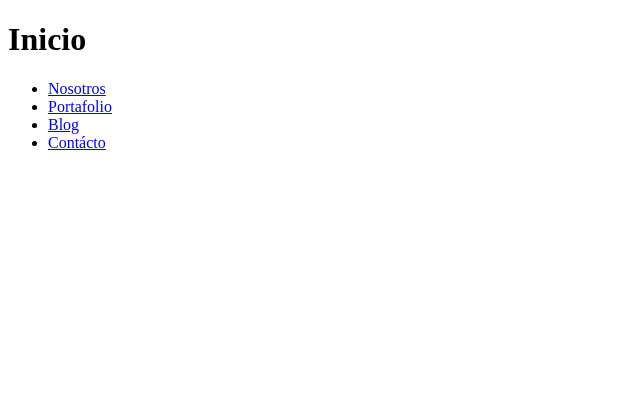
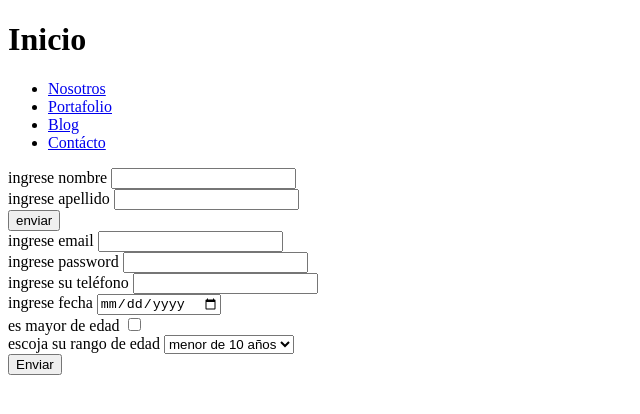
Before and after one commit to Yac02/nav, a plain HTML site: page index.html in a window 1280 px wide. Shown: the whole page, without its empty margins (0-640 px from the left). Drawn offline with Linux system fonts and the light colour scheme.

Commit message:
three commit

```diff
--- a/index.html
+++ b/index.html
@@ -15,5 +15,65 @@
             <li><a href="/contacto.html">Contácto</a></li>
         </ul>
     </nav>
+
+
+    <form action="blog.html">
+        <div>
+            <label for="nombre">ingrese nombre</label>
+            <input id="nombre" type="text"/>
+        </div>
+
+        <div>
+            <label for="apellido">ingrese apellido</label>
+            <input id="apellido" type="text"/>
+        </div>
+
+        <input type="submit" value="enviar">
+
+        <div>
+            <label for="email">ingrese email</label>
+            <input id="email" type="email"/>
+        </div>
+
+        <div>
+            <label for="password">ingrese password</label>
+            <input id="password" type="password"/>
+        </div>
+
+        <div>
+            <label for="number">ingrese su teléfono</label>
+            <input id="number" type="number"/>
+        </div>
+
+        <div>
+            <label for="fecha">ingrese fecha</label>
+            <input id="fecha" type="date"/>
+        </div>
+
+        <div>
+            <label for="">es mayor de edad</label>
+            <input type="checkbox"/>
+        </div>
+
+        <div>
+            <label for="seleccionado">escoja su rango de edad</label>
+            <select name="" id="seleccionado">
+                <option value="0">menor de 10 años</option>
+                <option value="1">menor de 20 años</option>
+                <option value="2">menor de 30 años</option>
+            </select>
+        </div>
+
+
+
+
+        <!-- <button type="submit">Enviar</button>
+            Placeholder="poner contraseña": sirve para dar ejemplo en recuadro de que escribir-->
+        <button type="submit">Enviar</button>
+
+    </form>
+
+
+
 </body>
 </html>
```
Also changed, not shown: contacto.html (+58 -0 lines).
